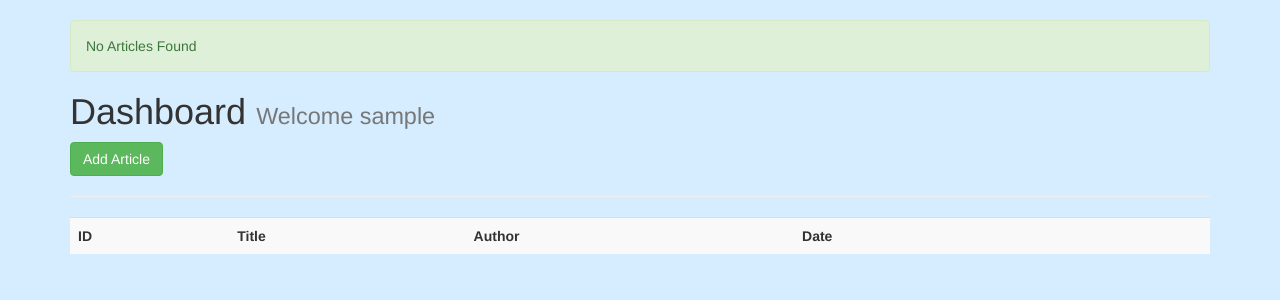
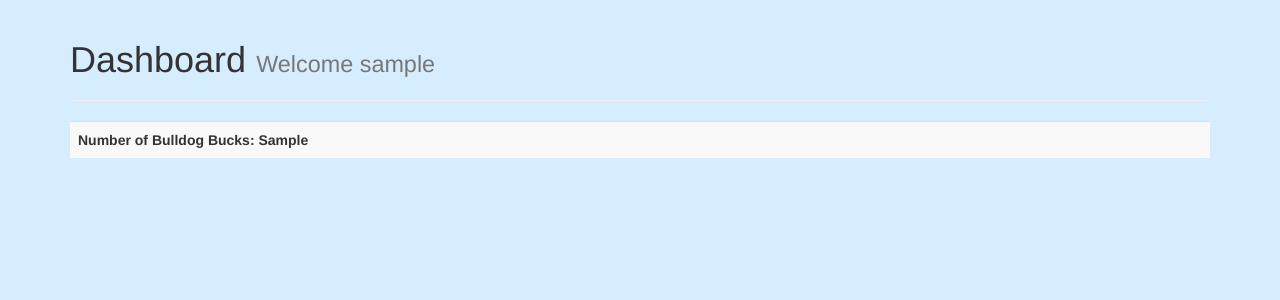
Before and after one commit to JacktonL/BBotest, a Flask app: page /dashboard in a window 1280 px wide. Shown: the part 52-352 px from the top of the page. Run offline with Flask 2, Linux system fonts and the light colour scheme; the visitor is signed in with stand-in values (Sample User, id 1); tables that the repository leaves empty or names only in its code hold one stand-in row (values such as "Sample post"); lists and menus that the app fills with data are empty; some libraries are stand-ins or nearby versions.

Commit message:
Implemented basic version of the Bullsug Bucks system

```diff
--- a/app.py
+++ b/app.py
@@ -7,7 +7,7 @@ from functools import wraps
 
 app = Flask(__name__)
 
-#Confic MySQL
+#Config MySQL
 app.config['MYSQL_HOST'] = 'localhost'
 app.config['MYSQL_USER'] = 'root'
 app.config['MYSQL_PASSWORD'] = 'Pastumbers'
@@ -36,7 +36,7 @@ def users():
     # Create cursor
     cur = mysql.connection.cursor()
 
-    # Get articles
+    # Get users
     result = cur.execute("SELECT * FROM users")
 
     users = cur.fetchall()
@@ -44,7 +44,7 @@ def users():
     if result > 0:
         return render_template('users.html', users=users)
     else:
-        msg = 'No Articles Found'
+        msg = 'No Users Found'
         return render_template('users.html', msg=msg)
 
     # Close connection
@@ -169,103 +169,46 @@ def dashboard():
     # Create cursor
     cur = mysql.connection.cursor()
 
-    #Get articles
-    result = cur.execute("SELECT * FROM articles WHERE author=%s", [session['username']])
+    #Get bucks
+    result = cur.execute("SELECT * FROM users WHERE username=%s", [session['username']])
 
-    articles = cur.fetchall()
+    user = cur.fetchone()
 
-    if result > 0:
-        return render_template('dashboard.html', articles=articles)
-    else:
-        msg = 'No Articles Found'
-        return render_template('dashboard.html', msg=msg)
+    return render_template('dashboard.html', user=user)
 
     #Close connection
     cur.close()
 
-#Register Form Class
-class ArticleForm(Form):
-    title = StringField('Title', [validators.Length(min=1, max=200)])
-    body = TextAreaField('Body', [validators.Length(min=30)])
-
-# Add Article
-@app.route('/add_article', methods=['GET', 'POST'])
+@app.route('/add_buck/<string:id>')
 @is_logged_in
-def add_article():
-    form = ArticleForm(request.form)
-    if request.method == 'POST' and form.validate():
-        title = form.title.data
-        body = form.body.data
-
-        #Create cursor
-        cur = mysql.connection.cursor()
-        cur.execute("INSERT INTO articles(title, body, author) VALUES(%s, %s, %s)",(title, body, session['username']))
-
-        #commit to DB
-        mysql.connection.commit()
-
-        #Close connection
-        cur.close()
-
-        flash('Article Created', 'success')
-
-        return redirect(url_for('dashboard'))
-
-    return render_template('add_article.html', form=form)
-
-# Edit Article
-@app.route('/edit_article/<string:id>', methods=['GET', 'POST'])
-@is_logged_in
-def edit_article(id):
+def add_buck(id):
     # Create cursor
     cur = mysql.connection.cursor()
 
-    #get article by id
-    result = cur.execute("SELECT * FROM articles WHERE id=%s", [id])
+    # Get article
+    cur.execute("UPDATE users SET bucks = bucks + 1 WHERE id = %s", (id))
 
-    article = cur.fetchone()
-
-    #Get form
-    form = ArticleForm(request.form)
-
-    #populate fields
-    form.title.data = article['title']
-    form.body.data = article['body']
-
-    if request.method == 'POST' and form.validate():
-        title = request.form['title']
-        body = request.form['body']
-
-        #Create cursor
-        cur = mysql.connection.cursor()
-        cur.execute("UPDATE articles SET title=%s, body=%s WHERE id=%s", (title ,body, id))
-
-        #commit to DB
-        mysql.connection.commit()
-
-        #Close connection
-        cur.close()
-
-        flash('Article Updated', 'success')
-
-        return redirect(url_for('dashboard'))
-
-    return render_template('edit_article.html', form=form)
-
-@app.route('/delete_article/<string:id>', methods=['POST'])
-@is_logged_in
-def delete_article(id):
-    #Create cursor
-    cur = mysql.connection.cursor()
-
-    #execute
-    cur.execute("DELETE FROM articles WHERE id=%s", [id])
-
-    #Commit to DB
+    # Commit to DB
     mysql.connection.commit()
 
-    #Close connection
-    return redirect(url_for('dashboard'))
+    # Get users
+    result = cur.execute("SELECT * FROM users")
+
+    users = cur.fetchall()
+
+    if result > 0:
+        return render_template('users.html', users=users)
+    else:
+        msg = 'No Users Found'
+        return render_template('users.html', msg=msg)
+
+    # Close Conection
+    cur.close()
+
+    msg = "You gave a buck!"
+
+    return render_template('users.html', msg=msg)
+
 
 if __name__ == '__main__':
     app.secret_key='secret123'
@@ -288,3 +231,90 @@ if __name__ == '__main__':
 
     #DELETE A USER
         # 1) DELETE FROM users WHERE variable=value;
+
+
+
+# #Register Form Class
+# class ArticleForm(Form):
+#     title = StringField('Title', [validators.Length(min=1, max=200)])
+#     body = TextAreaField('Body', [validators.Length(min=30)])
+
+# Add Article
+# @app.route('/add_article', methods=['GET', 'POST'])
+# @is_logged_in
+# def add_article():
+#     form = ArticleForm(request.form)
+#     if request.method == 'POST' and form.validate():
+#         title = form.title.data
+#         body = form.body.data
+#
+#         #Create cursor
+#         cur = mysql.connection.cursor()
+#         cur.execute("INSERT INTO articles(title, body, author) VALUES(%s, %s, %s)",(title, body, session['username']))
+#
+#         #commit to DB
+#         mysql.connection.commit()
+#
+#         #Close connection
+#         cur.close()
+#
+#         flash('Article Created', 'success')
+#
+#         return redirect(url_for('dashboard'))
+#
+#     return render_template('add_article.html', form=form)
+
+# Edit Article
+# @app.route('/edit_article/<string:id>', methods=['GET', 'POST'])
+# @is_logged_in
+# def edit_article(id):
+#     # Create cursor
+#     cur = mysql.connection.cursor()
+#
+#     #get article by id
+#     result = cur.execute("SELECT * FROM articles WHERE id=%s", [id])
+#
+#     article = cur.fetchone()
+#
+#     #Get form
+#     form = ArticleForm(request.form)
+#
+#     #populate fields
+#     form.title.data = article['title']
+#     form.body.data = article['body']
+#
+#     if request.method == 'POST' and form.validate():
+#         title = request.form['title']
+#         body = request.form['body']
+#
+#         #Create cursor
+#         cur = mysql.connection.cursor()
+#         cur.execute("UPDATE articles SET title=%s, body=%s WHERE id=%s", (title ,body, id))
+#
+#         #commit to DB
+#         mysql.connection.commit()
+#
+#         #Close connection
+#         cur.close()
+#
+#         flash('Article Updated', 'success')
+#
+#         return redirect(url_for('dashboard'))
+#
+#     return render_template('edit_article.html', form=form)
+
+# @app.route('/delete_article/<string:id>', methods=['POST'])
+# @is_logged_in
+# def delete_article(id):
+#     #Create cursor
+#     cur = mysql.connection.cursor()
+#
+#     #execute
+#     cur.execute("DELETE FROM articles WHERE id=%s", [id])
+#
+#     #Commit to DB
+#     mysql.connection.commit()
+#
+#     #Close connection
+#     return redirect(url_for('dashboard'))
+#
--- a/templates/dashboard.html
+++ b/templates/dashboard.html
@@ -2,32 +2,11 @@
 
 {% block body %}
     <h1>Dashboard <small>Welcome {{session.username}}</small></h1>
-    <a class="btn btn-success" href="/add_article">Add Article</a>
     <hr />
 
     <table class="table table-striped">
         <tr>
-            <th>ID</th>
-            <th>Title</th>
-            <th>Author</th>
-            <th>Date</th>
-            <th></th>
-            <th></th>
+            <th>Number of Bulldog Bucks: {{user.bucks|string}}</th>
         </tr>
-        {% for article in articles %}
-            <tr>
-                <td>{{article.id}}</td>
-                <td>{{article.title}}</td>
-                <td>{{article.author}}</td>
-                <td>{{article.create_date}}</td>
-                <td><a href="edit_article/{{article.id}}" class="btn btn-default pull-right">Edit</a></td>
-                <td>
-                    <form action="{{url_for('delete_article', id=article.id)}}" method="post">
-                        <input type="hidden" name="_method" value="DELETE">
-                        <input type="submit" value="Delete" class="btn btn-danger">
-                    </form>
-                </td>
-            </tr>
-        {% endfor %}
     </table>
 {% endblock %}
--- a/templates/login.html
+++ b/templates/login.html
@@ -9,7 +9,7 @@
         </div>
         <div class="form-group">
             <label>Password</label>
-            <input type="text" name="password" class="form-control" value={{request.form.password}}>
+            <input type="password" name="password" class="form-control" data-toggle="password" value={{request.form.password}}>
         </div>
         <button type="submit" class="btn btn-primary">Submit</button>
     </form>
--- a/templates/user.html
+++ b/templates/user.html
@@ -1,10 +1,7 @@
 {% extends 'layout.html' %}
 
 {% block body %}
-    <h1>{{user.name}}</h1>
+    <h1>{{user.name}} | Bucks: {{user.bucks|string}}</h1>
 <small>Signed up on {{ user.register_date }}</small>
 <hr>
-<div>
-    <p></p>
-</div>
 {% endblock %}
--- a/templates/users.html
+++ b/templates/users.html
@@ -6,8 +6,9 @@
             {% for user in users %}
             <li class="list-group-item">
                     <a href="user/{{user.id}}">{{ user.name }}</a>
+                    <small>Bucks: {{user.bucks|string}}</small>
                     <span class="pull-right">
-                    <button class="btn btn-xs btn-secondary" >+</button>
+                        <button class="btn btn-xs btn-secondary"><a href="/add_buck/{{user.id}}">+</a></button>
                     </span>
             </li>
             {% endfor %}
```
Also changed, not shown: templates/about.html (+2 -24 lines).
